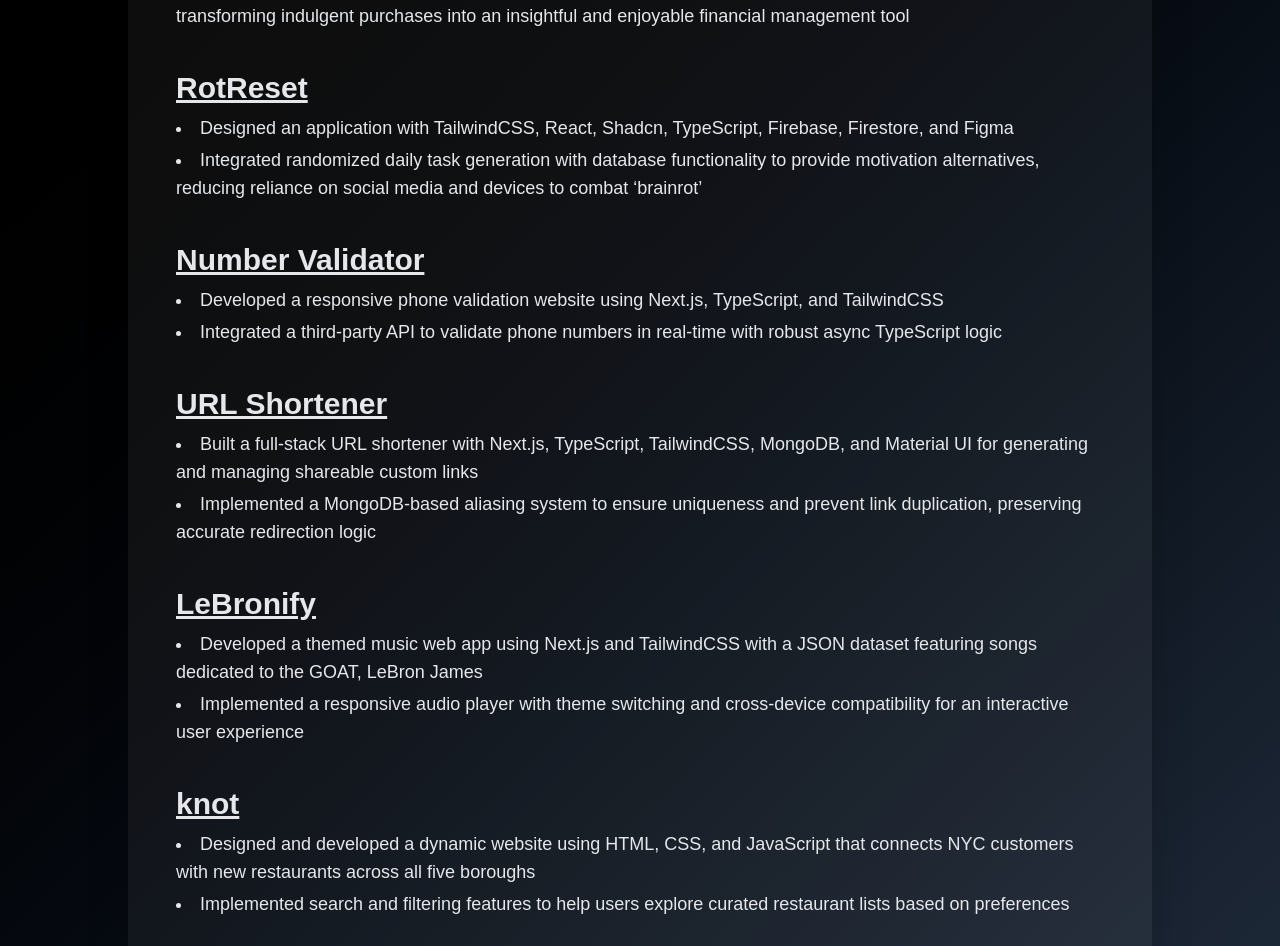
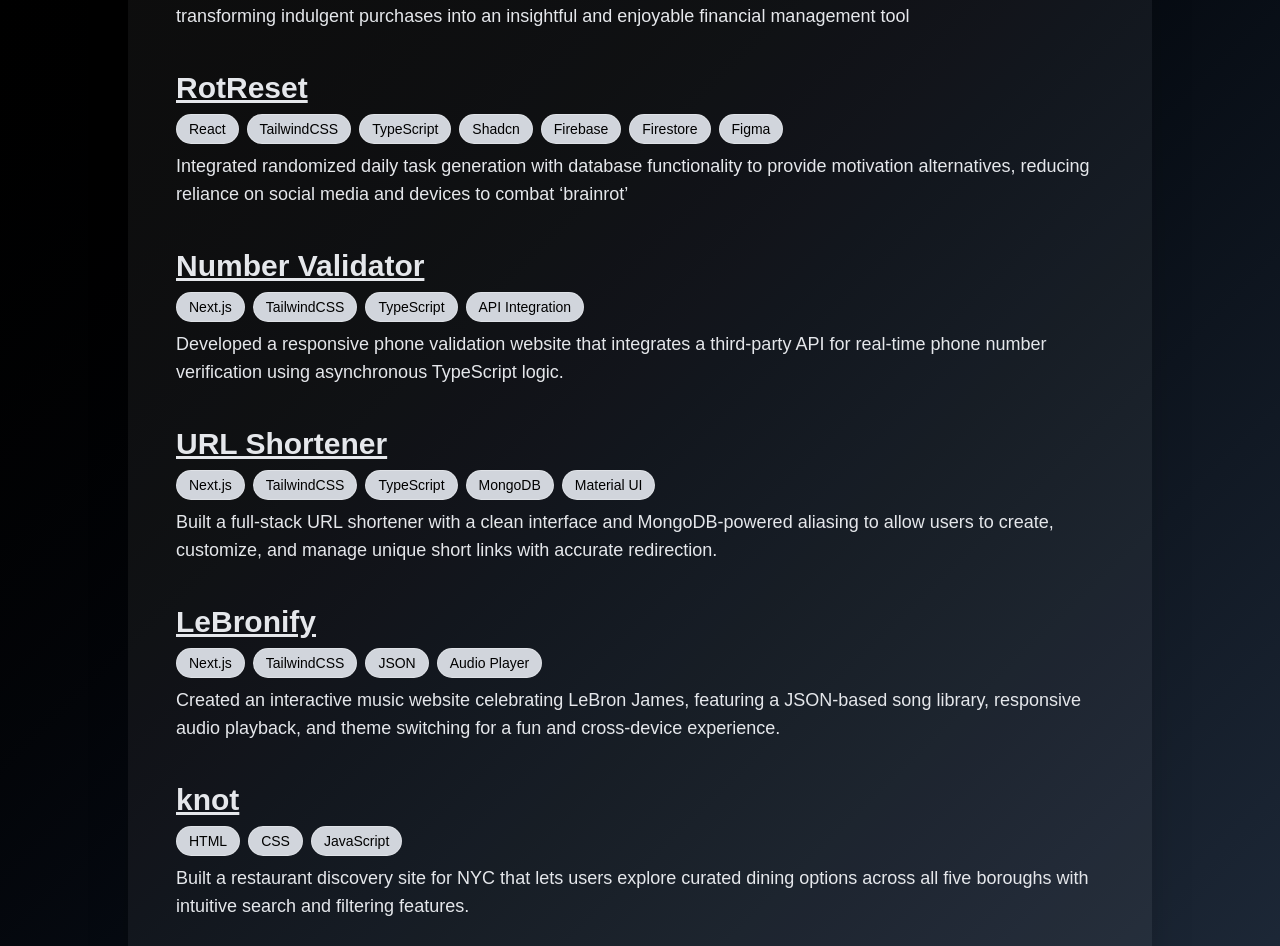
Before and after one commit to acaaron23/acaaron, a Next.js app: page /projects in a window 1280 px wide. Shown: the part 286-1232 px from the top of the page. Built offline with nearby package versions, Linux system fonts and the light colour scheme.

Commit message:
Pill/tag style for projects

```diff
--- a/app/projects/page.tsx
+++ b/app/projects/page.tsx
@@ -32,10 +32,24 @@
                                 RotReset
                             </a>
                         </h3>
-                        <ul className="list-disc list-inside mt-2 space-y-1">
-                            <li>Designed an application with TailwindCSS, React, Shadcn, TypeScript, Firebase, Firestore, and Figma</li>
-                            <li>Integrated randomized daily task generation with database functionality to provide motivation alternatives, reducing reliance on social media and devices to combat ‘brainrot’</li>
-                        </ul>
+                        <div className="flex flex-wrap gap-2 mt-2">
+                            {[
+                                "React",
+                                "TailwindCSS",
+                                "TypeScript",
+                                "Shadcn",
+                                "Firebase",
+                                "Firestore",
+                                "Figma"
+                            ].map((tech) => (
+                                <span key={tech} className="px-3 py-1 border border-white/30 rounded-full text-sm text-black bg-gray-300">
+                                    {tech}
+                                </span>
+                            ))}
+                        </div>
+                        <p className="list-disc list-inside mt-2 space-y-1">
+                            Integrated randomized daily task generation with database functionality to provide motivation alternatives, reducing reliance on social media and devices to combat ‘brainrot’
+                        </p>
                     </div>
 
                     {/* Number Validator */}
@@ -50,10 +64,16 @@
                                 Number Validator
                             </a>
                         </h3>
-                        <ul className="list-disc list-inside mt-2 space-y-1 text-gray-200 text-lg">
-                            <li>Developed a responsive phone validation website using Next.js, TypeScript, and TailwindCSS</li>
-                            <li>Integrated a third-party API to validate phone numbers in real-time with robust async TypeScript logic</li>
-                        </ul>
+                        <div className="flex flex-wrap gap-2 mt-2">
+                            {["Next.js", "TailwindCSS", "TypeScript", "API Integration"].map((tech) => (
+                                <span key={tech} className="px-3 py-1 border border-white/30 rounded-full text-sm text-black bg-gray-300">
+                                    {tech}
+                                </span>
+                            ))}
+                        </div>
+                        <p className="text-gray-200 text-lg mt-2">
+                            Developed a responsive phone validation website that integrates a third-party API for real-time phone number verification using asynchronous TypeScript logic.
+                        </p>
                     </div>
 
                     {/* URL Shortener */}
@@ -68,10 +88,16 @@
                                 URL Shortener
                             </a>
                         </h3>
-                        <ul className="list-disc list-inside mt-2 space-y-1 text-gray-200 text-lg">
-                            <li>Built a full-stack URL shortener with Next.js, TypeScript, TailwindCSS, MongoDB, and Material UI for generating and managing shareable custom links</li>
-                            <li>Implemented a MongoDB-based aliasing system to ensure uniqueness and prevent link duplication, preserving accurate redirection logic</li>
-                        </ul>
+                        <div className="flex flex-wrap gap-2 mt-2">
+                            {["Next.js", "TailwindCSS", "TypeScript", "MongoDB", "Material UI"].map((tech) => (
+                                <span key={tech} className="px-3 py-1 border border-white/30 rounded-full text-sm text-black bg-gray-300">
+                                    {tech}
+                                </span>
+                            ))}
+                        </div>
+                        <p className="text-gray-200 text-lg mt-2">
+                            Built a full-stack URL shortener with a clean interface and MongoDB-powered aliasing to allow users to create, customize, and manage unique short links with accurate redirection.
+                        </p>
                     </div>
 
                     {/* LeBronify */}
@@ -86,12 +112,17 @@
                                 LeBronify
                             </a>
                         </h3>
-                        <ul className="list-disc list-inside mt-2 space-y-1 text-gray-200 text-lg">
-                            <li>Developed a themed music web app using Next.js and TailwindCSS with a JSON dataset featuring songs dedicated to the GOAT, LeBron James</li>
-                            <li>Implemented a responsive audio player with theme switching and cross-device compatibility for an interactive user experience</li>
-                        </ul>
+                        <div className="flex flex-wrap gap-2 mt-2">
+                            {["Next.js", "TailwindCSS", "JSON", "Audio Player"].map((tech) => (
+                                <span key={tech} className="px-3 py-1 border border-white/30 rounded-full text-sm text-black bg-gray-300">
+                                    {tech}
+                                </span>
+                            ))}
+                        </div>
+                        <p className="text-gray-200 text-lg mt-2">
+                            Created an interactive music website celebrating LeBron James, featuring a JSON-based song library, responsive audio playback, and theme switching for a fun and cross-device experience.
+                        </p>
                     </div>
-
 
                     {/* Knot */}
                     <div>
@@ -105,14 +136,19 @@
                                 knot
                             </a>
                         </h3>
-                        <ul className="list-disc list-inside mt-2 space-y-1">
-                            <li>Designed and developed a dynamic website using HTML, CSS, and JavaScript that connects NYC customers with new restaurants across all five boroughs</li>
-                            <li>Implemented search and filtering features to help users explore curated restaurant lists based on preferences</li>
-                        </ul>
+                        <div className="flex flex-wrap gap-2 mt-2">
+                            {["HTML", "CSS", "JavaScript"].map((tech) => (
+                                <span key={tech} className="px-3 py-1 border border-white/30 rounded-full text-sm text-black bg-gray-300">
+                {tech}
+            </span>
+                            ))}
+                        </div>
+                        <p className="text-gray-200 text-lg mt-2">
+                            Built a restaurant discovery site for NYC that lets users explore curated dining options across all five boroughs with intuitive search and filtering features.
+                        </p>
                     </div>
                 </div>
             </div>
         </div>
-
     )
 };
```
